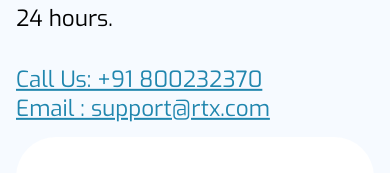
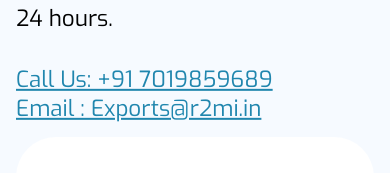
Before and after one commit to parthbuilds/Logistics-R2MI, a Next.js app: page /Contact in a window 390 px wide. Shown: the part 433-606 px from the top of the page. Built offline with nearby package versions, Linux system fonts and the light colour scheme; a web font is replaced by a local one.

Commit message:
Phone number update
number added

```diff
--- a/src/app/components/Whatsapp/whatsapp.js
+++ b/src/app/components/Whatsapp/whatsapp.js
@@ -4,7 +4,7 @@ import styles from "./whatsapp.module.css";
 const WhatsAppIcon = () => {
   return (
     <a
-      href="https://wa.me/1234567890" // Replace with your phone number
+      href="https://wa.me/7019859689"
       target="_blank"
       rel="noopener noreferrer"
       className={styles.whatsappIcon}
--- a/src/app/components/contact/Form/form.js
+++ b/src/app/components/contact/Form/form.js
@@ -2,8 +2,8 @@ import React from 'react'
 import styles from './form.module.css'
 
 const Form = () => {
-    const email = 'parthpandey033@gmail.com';
-    const telephone = '+91 800232370';
+    const email = ' Exports@r2mi.in ';
+    const telephone = '+91 7019859689';
     return (
         <section className={styles.ContactForm_section__enWFi}>
             <div className={styles.ContactForm_container__IPrwv}>
@@ -18,9 +18,9 @@ const Form = () => {
                     </div>
                     <div className={styles.ContactForm_info}>
                         <p>
-                            <a href={`tel:${telephone}`}>Call Us: +91 800232370</a>
+                            <a href={`tel:${telephone}`}>Call Us: +91 7019859689</a>
                             <br />
-                            <a href={`mailto:${email}`}>Email : support@rtx.com</a>
+                            <a href={`mailto:${email}`}>Email : Exports@r2mi.in</a>
                         </p>
                     </div>
                 </div>
```
